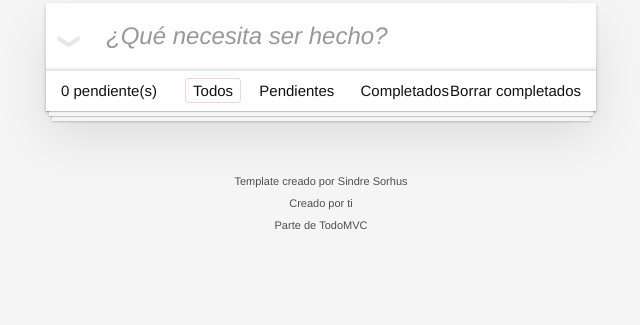
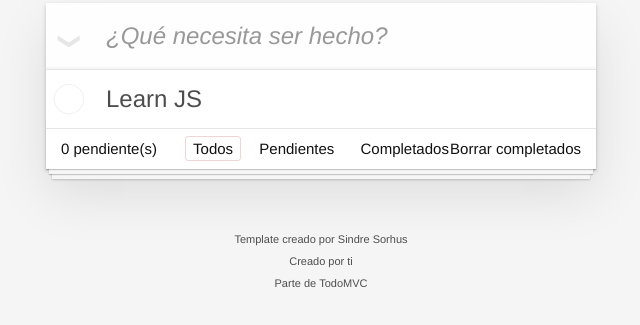
Before and after one commit to adrianhmontero/todo-list, a website built with webpack: page src/index.html in a window 1280 px wide. Shown: the part 127-452 px from the top of the page, without its empty margins (319-959 px from the left). Built offline with nearby package versions, Linux system fonts and the light colour scheme.

Commit message:
Appending todo elements

```diff
--- a/src/index.js
+++ b/src/index.js
@@ -1,5 +1,6 @@
 import "./styles.css";
 import { Todo, TodoList } from "./classes";
+import { createTodoHtml } from "./js/components";
 
 const task = new Todo("Learn JS");
 const todoList = new TodoList();
@@ -7,3 +8,5 @@ const todoList = new TodoList();
 todoList.newTodo(task);
 
 console.log(task, todoList);
+
+createTodoHtml(task);
--- /dev/null
+++ b/src/js/components.js
@@ -0,0 +1,21 @@
+// HTML Refs
+
+const divTodoList = document.querySelector(".todo-list");
+
+export const createTodoHtml = (todo) => {
+  const todoHtml = `
+  <li class="${todo?.completed && "completed"}" data-id="${todo?.id}">
+  <div class="view">
+      <input class="toggle" type="checkbox" ${todo?.completed && "checked"}>
+      <label>${todo?.task}</label>
+      <button class="destroy"></button>
+  </div>
+  <input class="edit" value="Create a TodoMVC template">
+</li>`;
+
+  const div = document.createElement("div");
+  div.innerHTML = todoHtml;
+  divTodoList.append(div.firstElementChild);
+
+  return div;
+};
```
Also changed, not shown: src/index.html (+4 -8 lines), src/js/functions.js (deleted, +0 -10 lines).
